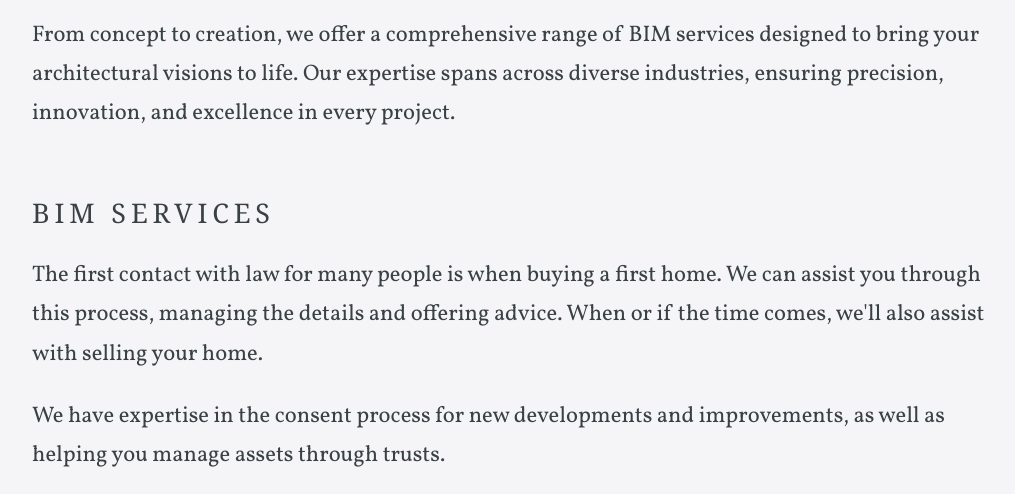
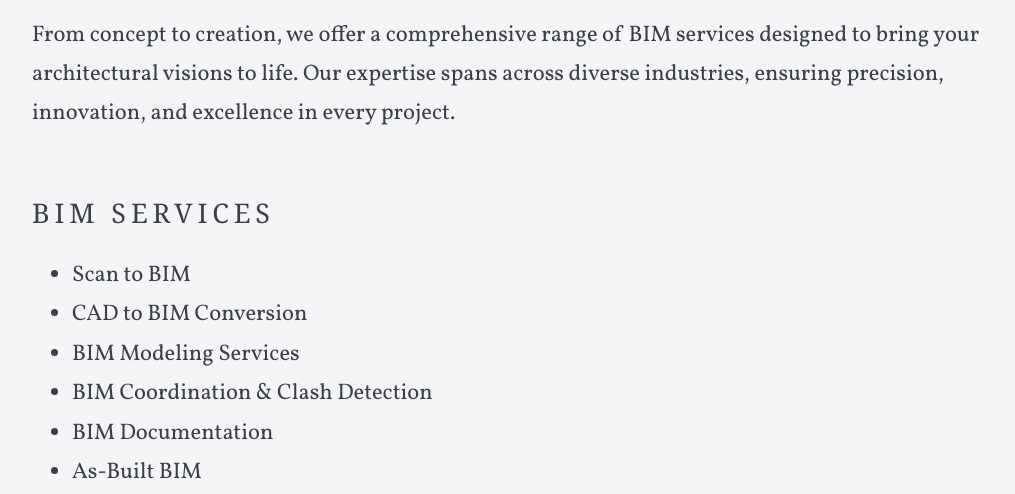
Before and after one commit to R-Madhav/BIMAntiqs.github.io, a Jekyll site: the page built from services.html, in a window 1280 px wide and 900 px high, scrolled down 561 px, cut to the strip 0-494 px from the top of the window. Shown: the whole strip, without its empty margins (128-1143 px from the left). Built offline with Jekyll 4.4.1, drawn with Linux system fonts in a browser that asks for light colours; some web fonts are replaced.

Commit message:
Update services.html

```diff
--- a/services.html
+++ b/services.html
@@ -11,9 +11,14 @@
 
 	<h3>BIM Services</h3>
 	<p>
-		The first contact with law for many people is when buying a first home.
-		We can assist you through this process, managing the details and offering advice.
-		When or if the time comes, we'll also assist with selling your home.
+		<ul>
+		<li>Scan to BIM</li>
+		<li>CAD to BIM Conversion</li>
+		<li>BIM Modeling Services</li>
+		<li>BIM Coordination & Clash Detection</li>
+		<li>BIM Documentation</li>
+		<li>As-Built BIM</li>
+		</ul>
 	</p>
 
 	<p>We have expertise in the consent process for new developments and improvements, as well as helping you manage assets through trusts.</p>
```
